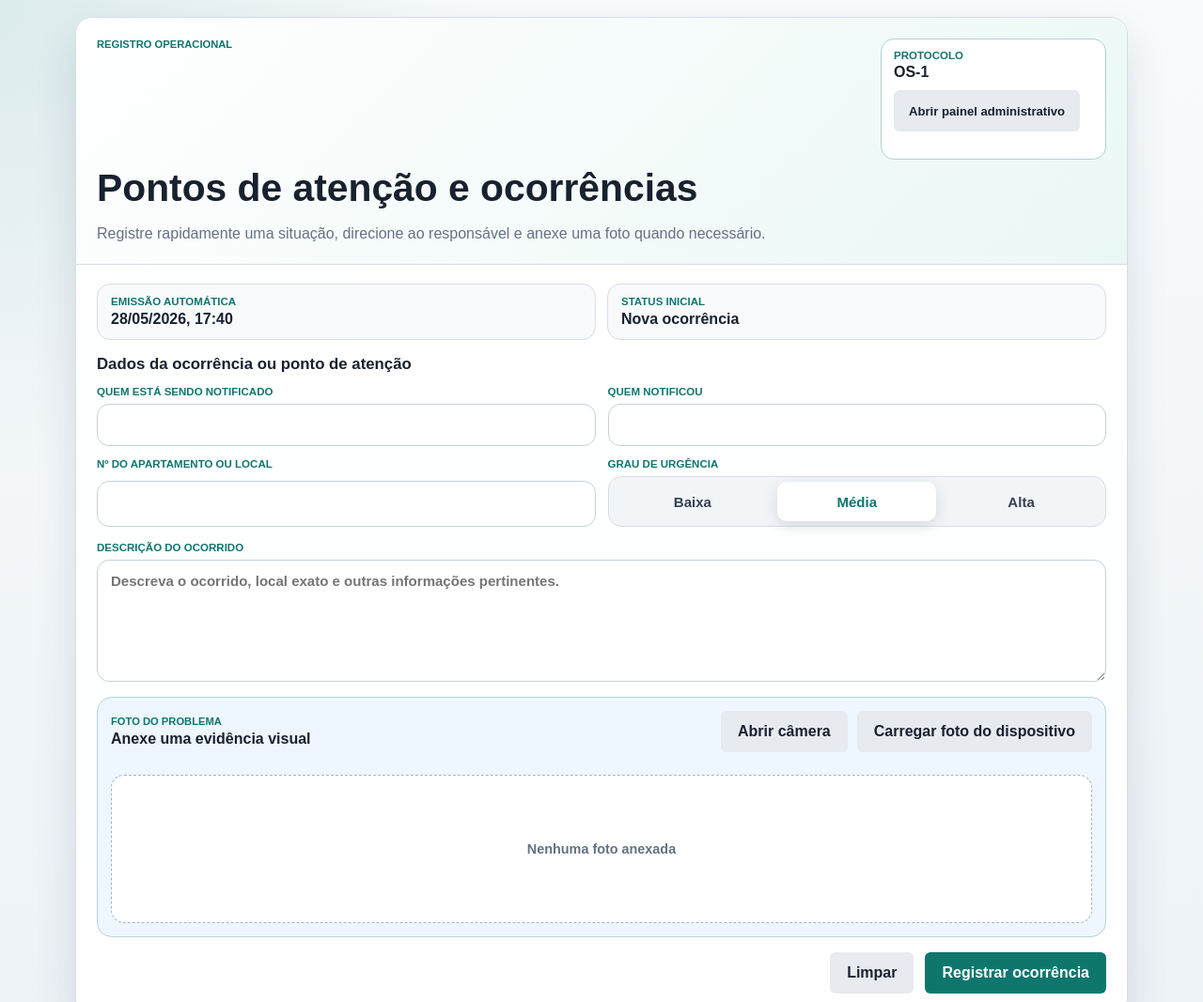
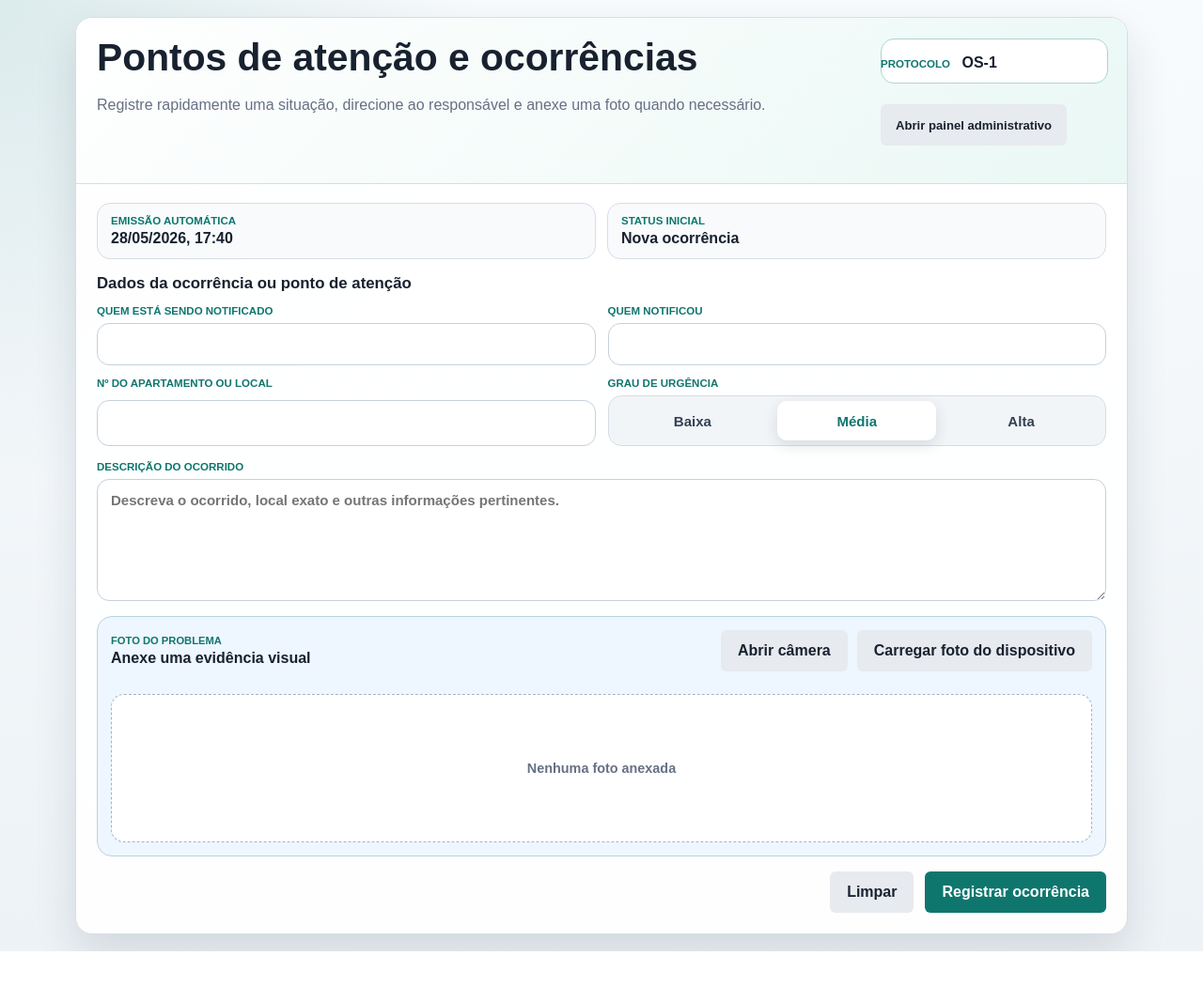
Before and after one commit to suprimentoshp/pontosdeatencao, a plain HTML site: page index.html in a window 1280 px wide. Shown: the top 1067 px of the page at 94% size. After the commit the page ends 1013 px from the top, so only its background shows below. Drawn offline with Linux system fonts and the light colour scheme.

Commit message:
Ajusta cabecalho da tela inicial

```diff
--- a/index.html
+++ b/index.html
@@ -13,7 +13,6 @@
       <section class="home-card" aria-labelledby="page-title">
         <header class="home-hero">
           <div class="home-hero-text">
-            <p class="eyebrow">Registro operacional</p>
             <h1 id="page-title">Pontos de atenção e ocorrências</h1>
             <p class="home-subtitle">Registre rapidamente uma situação, direcione ao responsável e anexe uma foto quando necessário.</p>
           </div>
--- a/styles.css
+++ b/styles.css
@@ -69,7 +69,7 @@ a {
 .home-hero {
   display: grid;
   grid-template-columns: minmax(0, 1fr) auto;
-  gap: 8px 18px;
+  gap: 18px;
   align-items: start;
   padding: 22px;
   background: linear-gradient(135deg, #ffffff 0%, #eaf8f5 100%);
@@ -77,40 +77,61 @@ a {
 }
 
 .home-hero-text {
-  display: contents;
+  min-width: 0;
 }
 
 .home-hero h1 {
-  grid-column: 1 / -1;
-  margin: 2px 0 0;
+  margin: 0;
   max-width: none;
   font-size: clamp(1.7rem, 4vw, 2.55rem);
   line-height: 1.02;
 }
 
 .home-subtitle {
-  grid-column: 1 / -1;
   max-width: 720px;
-  margin: 8px 0 0;
+  margin: 18px 0 0;
   color: var(--muted);
   line-height: 1.35;
 }
 
 .home-protocol {
+  position: relative;
   grid-column: 2;
-  grid-row: 1 / span 1;
   width: 240px;
-  padding: 11px 13px;
+  padding: 0;
+  border: 0;
+  background: transparent;
+  text-align: left;
+}
+
+.home-protocol span:first-child,
+.home-protocol strong:first-of-type {
+  display: inline-flex;
+  align-items: center;
+  min-height: 46px;
+  position: relative;
+  z-index: 1;
+}
+
+.home-protocol span:first-child {
+  margin-right: 8px;
+}
+
+.home-protocol::before {
+  content: "";
+  display: block;
+  position: absolute;
+  width: 240px;
+  height: 46px;
   border: 1px solid #acd5cf;
   border-radius: 14px;
   background: #fff;
-  text-align: left;
 }
 
 .protocol-admin-link {
   width: 100%;
   min-height: 34px;
-  margin: 10px 0 0;
+  margin: 20px 0 0;
   padding: 0 10px;
   font-size: 0.82rem;
 }
@@ -1259,6 +1280,10 @@ dd {
     width: 100%;
   }
 
+  .home-protocol::before {
+    width: 100%;
+  }
+
   .home-body,
   .home-hero {
     padding: 16px;
```
